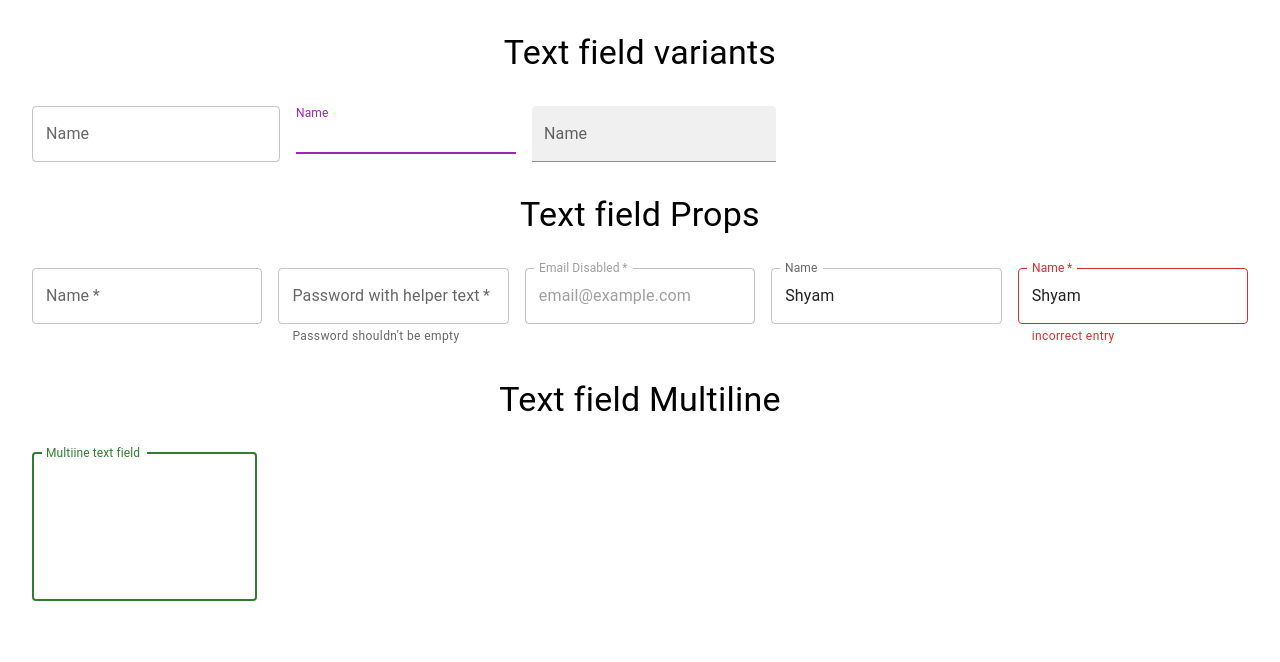
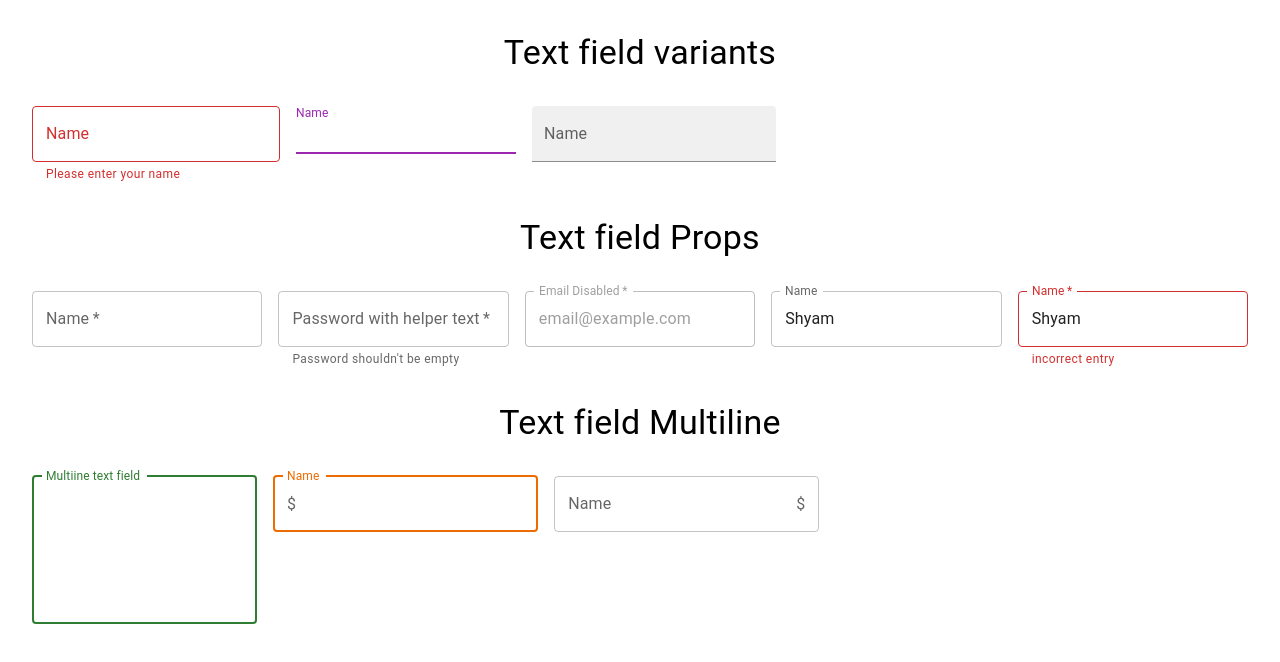
Before and after one commit to sam13007/material_UI, a React (Create React App) app: page / in a window 1280 px wide. Shown: the top 662 px of the page. Built offline with nearby package versions, Linux system fonts and the light colour scheme.

Commit message:
final commit in text field

```diff
--- a/src/components/TextfieldMui.jsx
+++ b/src/components/TextfieldMui.jsx
@@ -1,12 +1,21 @@
-import { Stack, TextField, Typography } from "@mui/material";
-import React from "react";
+import { InputAdornment, Stack, TextField, Typography } from "@mui/material";
+import React, { useState } from "react";
 
 function TextfieldMui() {
+  const [name, setName] = useState("");
   return (
     <Stack spacing={4} sx={{ padding: 4 }}>
       <Typography variant="h4">Text field variants</Typography>
       <Stack direction="row" spacing={2}>
-        <TextField label="Name" type="text" variant="outlined" />
+        <TextField
+          label="Name"
+          type="text"
+          variant="outlined"
+          value={name}
+          error={!name}
+          onChange={(e) => setName(e.target.value)}
+          helperText={!name ? "Please enter your name" : `Nice name ${name}`}
+        />
         <TextField
           label="Name"
           type="text"
@@ -54,6 +63,20 @@ function TextfieldMui() {
           color="success"
           focused
         />
+        <TextField
+          label="Name"
+          InputProps={{
+            startAdornment: <InputAdornment position="start">$</InputAdornment>,
+          }}
+          focused
+          color="warning"
+        />
+        <TextField
+          label="Name"
+          InputProps={{
+            endAdornment: <InputAdornment position="end">$</InputAdornment>,
+          }}
+        />
       </Stack>
     </Stack>
   );
```
